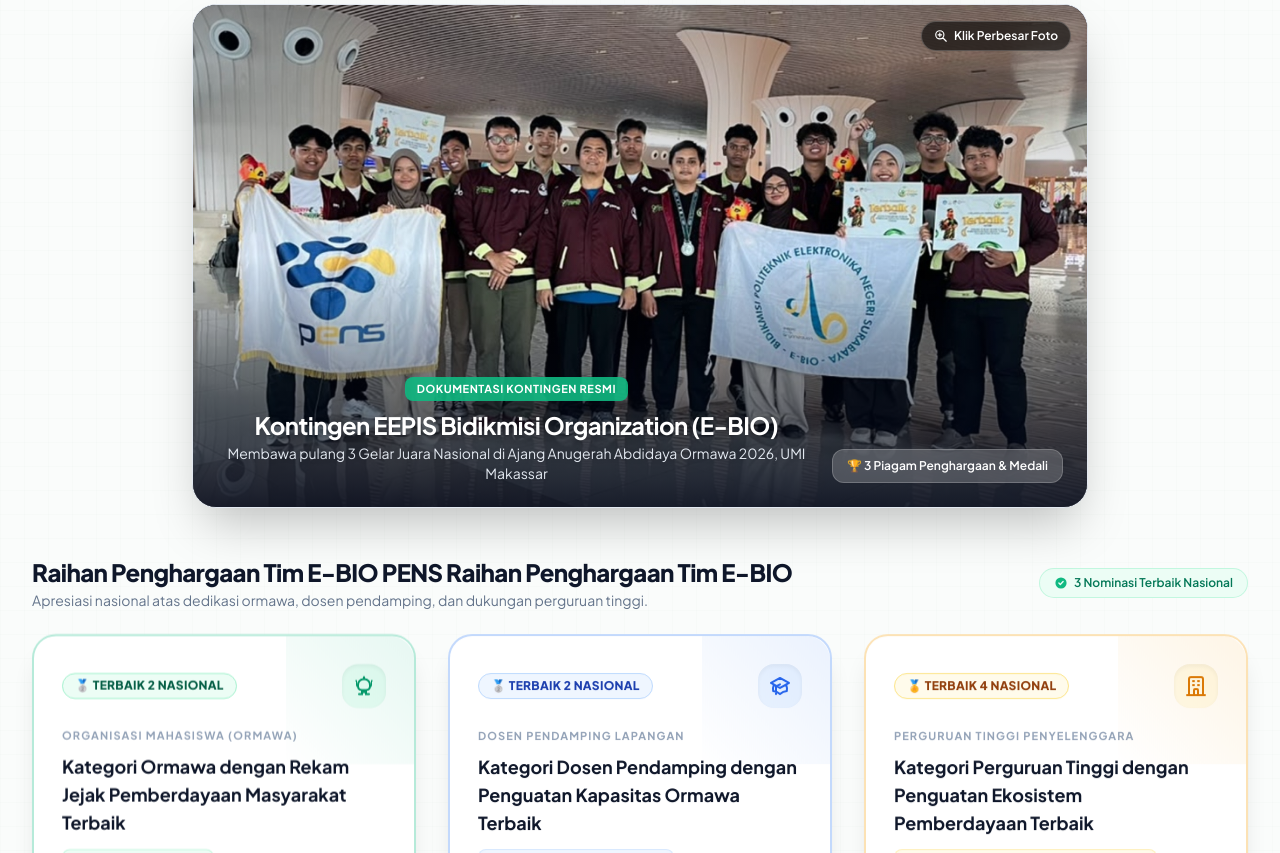
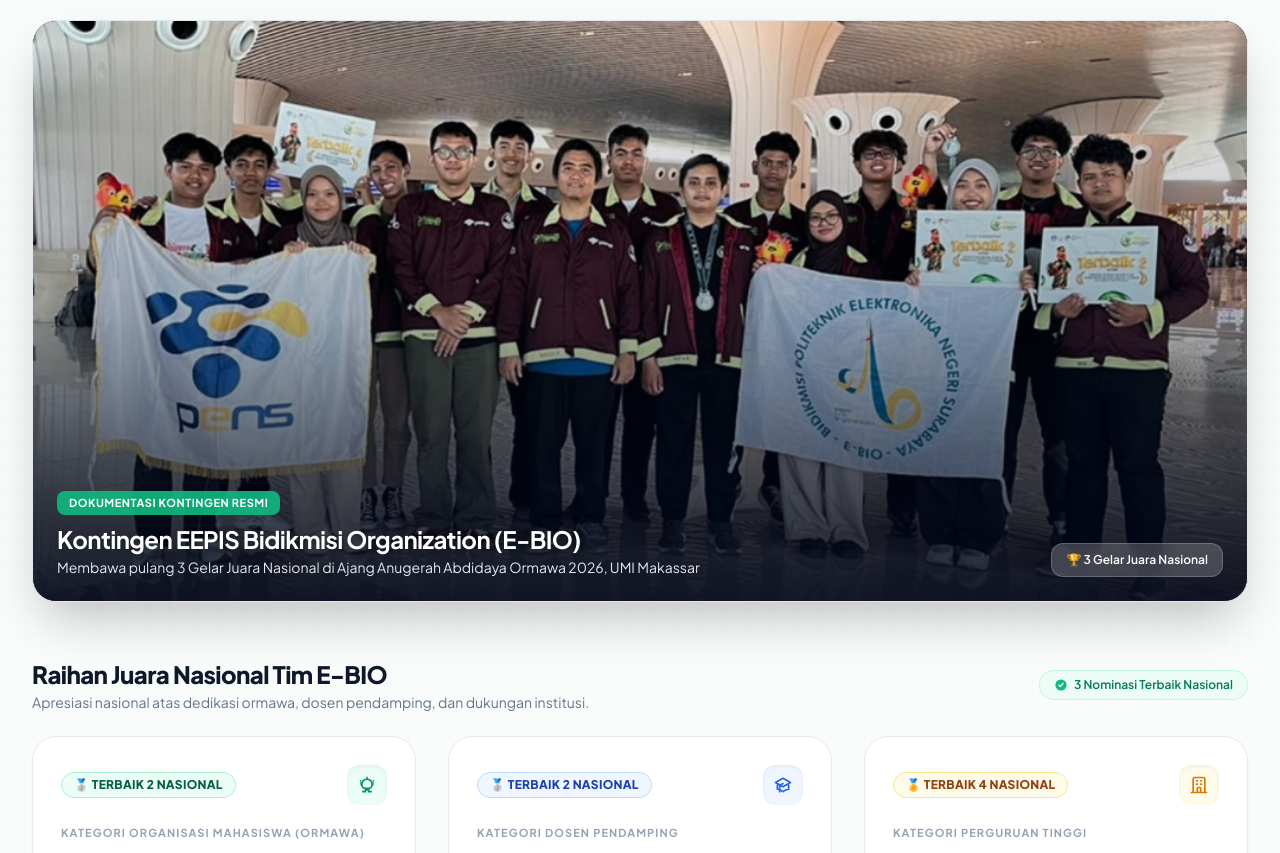
Before and after one commit to 66adamfahriansyah/ABDIDAYA, a website: page index.html in a window 1280 px wide. Shown: the part 11147-12000 px from the top of the page. Drawn offline with nearby package versions, Linux system fonts and the light colour scheme.

Commit message:
fix: selaraskan tata letak, hapus feedback stan, dan rapikan kartu penghargaan Abdidaya
# Conflicts:
#	index.html

```diff
--- a/index.html
+++ b/index.html
@@ -5,8 +5,7 @@
   <meta charset="UTF-8">
   <meta name="viewport" content="width=device-width, initial-scale=1.0">
   <title>Pemberdayaan Petani Bawang Merah | Light Trap Surya IoT & LoRa Desa Sajen</title>
-  <meta name="description"
-    content="Inovasi PPK Ormawa E-BIO: Light Trap Tenaga Surya Berbasis IoT & LoRa untuk Petani Bawang Merah Desa Sajen, Mojokerto.">
+  <meta name="description" content="Inovasi PPK Ormawa E-BIO: Light Trap Tenaga Surya Berbasis IoT & LoRa untuk Petani Bawang Merah Desa Sajen, Mojokerto.">
   <meta name="referrer" content="strict-origin-when-cross-origin">
 
   <!-- Google Fonts: Inter, Plus Jakarta Sans & JetBrains Mono -->
@@ -1229,68 +1228,55 @@
             Ditjen Diktiristek / Belmawa • Kemendiktisaintek RI
           </div>
         </div>
-
-        <!-- Banner Foto Kontingen & Perolehan Penghargaan Abdidaya 2026 -->
-        <div
-          class="mt-8 relative w-full rounded-3xl overflow-hidden shadow-2xl border border-slate-200 dark:border-slate-800 bg-slate-900 group reveal-scale cursor-pointer"
-          onclick="openImagePreview('assets/abdidaya-team-awarding.jpg', 'Kontingen EEPIS Bidikmisi Organization (E-BIO) - Anugerah Abdidaya Ormawa 2026')">
+      </div>
+
+      <!-- Banner Foto Kontingen Resmi Abdidaya 2026 -->
+      <div class="mb-14 reveal">
+        <div
+          class="relative w-full rounded-3xl overflow-hidden shadow-2xl border border-slate-200 dark:border-slate-800 bg-slate-900 group">
           <img src="assets/abdidaya-team-awarding.jpg"
             alt="Kontingen EEPIS Bidikmisi Organization (E-BIO) di Anugerah Abdidaya Ormawa 2026"
-            class="w-full h-auto object-cover max-h-[580px] group-hover:scale-102 transition-transform duration-700">
+            class="w-full h-auto object-cover max-h-[580px]">
 
           <!-- Subtle Gradient Overlay -->
           <div
-            class="absolute inset-0 bg-gradient-to-t from-slate-950/85 via-transparent to-slate-950/30 pointer-events-none">
-          </div>
-
-          <!-- Top Badge: Zoom Indicator -->
-          <div class="absolute top-4 right-4 z-10">
+            class="absolute inset-0 bg-gradient-to-t from-slate-950/90 via-slate-950/30 to-transparent pointer-events-none">
+          </div>
+
+          <!-- Bottom Floating Info Overlay (Rata Kiri) -->
+          <div
+            class="absolute bottom-6 left-6 right-6 flex flex-col sm:flex-row items-start sm:items-end justify-between gap-4 text-white z-10 text-left">
+            <div class="text-left">
               <span
-              class="inline-flex items-center gap-1.5 px-3 py-1.5 rounded-full bg-black/60 backdrop-blur-md text-xs font-semibold text-white border border-white/20 shadow-sm group-hover:bg-emerald-600/90 transition-colors">
-              <svg class="w-3.5 h-3.5" fill="none" viewBox="0 0 24 24" stroke="currentColor">
-                <path stroke-linecap="round" stroke-linejoin="round" stroke-width="2"
-                  d="M21 21l-6-6m2-5a7 7 0 11-14 0 7 7 0 0114 0zM10 7v6m3-3H7" />
-              </svg>
-              <span>Klik Perbesar Foto</span>
-            </span>
-          </div>
-
-          <!-- Bottom Floating Info Overlay -->
-          <div
-            class="absolute bottom-6 left-6 right-6 flex flex-col sm:flex-row items-start sm:items-end justify-between gap-4 text-white z-10">
-            <div>
-              <span
-                class="inline-block px-3 py-1 rounded-lg bg-emerald-500/90 text-[11px] font-bold uppercase tracking-wider text-white mb-2 shadow-xs">
+                class="inline-block px-3 py-1 rounded-lg bg-emerald-500/90 text-[11px] font-bold uppercase tracking-wider text-white mb-2 shadow-xs text-left">
                 DOKUMENTASI KONTINGEN RESMI
               </span>
-              <h3 class="text-lg sm:text-2xl font-bold tracking-tight text-white drop-shadow">
+              <h3 class="text-lg sm:text-2xl font-bold tracking-tight text-white drop-shadow text-left">
                 Kontingen EEPIS Bidikmisi Organization (E-BIO)
               </h3>
-              <p class="text-xs sm:text-sm text-slate-200 drop-shadow mt-0.5">
+              <p class="text-xs sm:text-sm text-slate-200 drop-shadow mt-0.5 text-left">
                 Membawa pulang 3 Gelar Juara Nasional di Ajang Anugerah Abdidaya Ormawa 2026, UMI Makassar
               </p>
             </div>
             <div class="shrink-0 flex items-center gap-2">
               <span
                 class="inline-flex items-center gap-2 px-3.5 py-2 rounded-xl bg-white/20 backdrop-blur-md text-xs font-semibold text-white border border-white/20 shadow-sm">
-                🏆 3 Piagam Penghargaan &amp; Medali
+                🏆 3 Gelar Juara Nasional
               </span>
             </div>
           </div>
         </div>
       </div>
 
-      <!-- Part 1: Grid 3 Kartu Kejuaraan / Awarding -->
-      <div class="mb-16">
-        <div>
-          <div class="mb-6 flex flex-col sm:flex-row sm:items-center justify-between gap-2">
-            <div>
+      <!-- Raihan Juara Nasional Tim E-BIO -->
+      <div class="mb-8 reveal">
+        <div class="mb-6 flex flex-col sm:flex-row sm:items-center justify-between gap-2 text-left">
+          <div class="text-left">
             <h3 class="text-xl sm:text-2xl font-extrabold text-slate-900 dark:text-white tracking-tight">
-                Raihan Penghargaan Tim E-BIO PENS
-                Raihan Penghargaan Tim E-BIO
+              Raihan Juara Nasional Tim E-BIO
             </h3>
             <p class="text-xs sm:text-sm text-slate-500 dark:text-slate-400 mt-0.5">
-                Apresiasi nasional atas dedikasi ormawa, dosen pendamping, dan dukungan perguruan tinggi.
+              Apresiasi nasional atas dedikasi ormawa, dosen pendamping, dan dukungan institusi.
             </p>
           </div>
           <span
@@ -1304,43 +1290,100 @@
           </span>
         </div>
 
-          <!-- 3 Kartu Awarding Dimuat Dinamis -->
-          <div id="abdidaya-awards-container" class="grid grid-cols-1 md:grid-cols-3 gap-6 lg:gap-8"></div>
-        </div>
-
-        <!-- Part 2: Space Galeri Dokumentasi Abdidaya 2026 -->
-        <div class="pt-12 border-t border-slate-200/80 dark:border-slate-800">
-          <div class="flex flex-col md:flex-row md:items-end justify-between mb-8 gap-4 reveal">
+        <!-- 3 Kartu Awarding Dimuat Lengkap & Responsif -->
+        <div id="abdidaya-awards-container" class="grid grid-cols-1 md:grid-cols-3 gap-6 lg:gap-8">
+          <!-- Card 1: Ormawa Terbaik 2 -->
+          <div class="relative p-6 sm:p-7 rounded-2xl sm:rounded-3xl bg-white dark:bg-[#0e1726] border border-slate-200/80 dark:border-slate-800 shadow-sm hover:shadow-md hover:-translate-y-1 transition-all duration-300 flex flex-col justify-between group reveal">
             <div>
-              <div
-                class="inline-flex items-center gap-2 px-3 py-1 rounded-full bg-slate-100 dark:bg-slate-800 text-slate-700 dark:text-slate-300 text-xs font-semibold uppercase tracking-wider mb-2">
-                <svg class="w-3.5 h-3.5 text-emerald-500" fill="none" viewBox="0 0 24 24" stroke="currentColor">
-                  <path stroke-linecap="round" stroke-linejoin="round" stroke-width="2"
-                    d="M3 9a2 2 0 012-2h.93a2 2 0 001.664-.89l.812-1.22A2 2 0 0110.07 4h3.86a2 2 0 011.664.89l.812 1.22A2 2 0 0018.07 7H19a2 2 0 012 2v9a2 2 0 01-2 2H5a2 2 0 01-2-2V9z" />
-                  <path stroke-linecap="round" stroke-linejoin="round" stroke-width="2"
-                    d="M15 13a3 3 0 11-6 0 3 3 0 016 0z" />
-                </svg>
-                <span>RUANG DOKUMENTASI RESMI</span>
-              </div>
-              <h3 class="text-2xl sm:text-3xl font-extrabold text-slate-900 dark:text-white tracking-tight">
-                Galeri Momen Puncak Abdidaya 2026
+              <div class="flex items-center justify-between gap-3 mb-5">
+                <span class="inline-flex items-center gap-1.5 px-3 py-1 rounded-full text-xs font-extrabold tracking-wide border shadow-xs bg-emerald-50 dark:bg-emerald-950/50 text-emerald-800 dark:text-emerald-300 border-emerald-200 dark:border-emerald-800/80">
+                  🥈 TERBAIK 2 NASIONAL
+                </span>
+                <div class="w-10 h-10 rounded-xl flex items-center justify-center shrink-0 text-emerald-700 dark:text-emerald-400 bg-emerald-50 dark:bg-emerald-950/60 shadow-inner">
+                  <svg class="w-5 h-5 text-emerald-600 dark:text-emerald-400" fill="currentColor" viewBox="0 0 24 24">
+                    <path d="M12 2a1 1 0 011 1v1.07A7.002 7.002 0 0119 11v1a5 5 0 01-4 4.9V19h2a1 1 0 110 2H7a1 1 0 110-2h2v-2.1A5 5 0 015 12v-1a7.002 7.002 0 016-6.93V3a1 1 0 011-1zm5 9a5 5 0 00-10 0v1a3 3 0 003 3h4a3 3 0 003-3v-1zm-6 10h2v-2h-2v2zM3 7a1 1 0 011-1h1v4a6.97 6.97 0 011.08 3.72A3.001 3.001 0 014 11V7zm17 0v4a3.001 3.001 0 01-2.08 2.72A6.97 6.97 0 0019 10V6h1a1 1 0 011 1z"/>
+                  </svg>
+                </div>
+              </div>
+              <div class="text-[11px] font-bold uppercase tracking-widest text-slate-400 dark:text-slate-500 mb-2">
+                Kategori Organisasi Mahasiswa (ORMAWA)
+              </div>
+              <h3 class="text-base sm:text-lg font-bold text-slate-900 dark:text-white leading-snug group-hover:text-emerald-600 dark:group-hover:text-emerald-400 transition-colors">
+                Kategori Ormawa dengan Rekam Jejak Pemberdayaan Masyarakat Terbaik (Asesmen Portofolio)
               </h3>
-              <p class="text-xs sm:text-sm text-slate-500 dark:text-slate-400 mt-1 max-w-2xl">
-                Dokumentasi visual penganugerahan di UMI Makassar, display stan ekspo teknologi, trofi penghargaan, dan
-                sesi penjurian nasional.
+              <p class="mt-4 text-xs sm:text-sm text-slate-600 dark:text-slate-300 leading-relaxed">
+                Penghargaan atas rekam jejak EEPIS Bidikmisi Organization (E-BIO) dalam melaksanakan program pengabdian dan pemberdayaan masyarakat, mulai dari perencanaan, pelaksanaan, keterlibatan masyarakat, hingga keberlanjutan program yang memberikan manfaat nyata bagi masyarakat.
               </p>
             </div>
-            <!-- Info Panduan Upload -->
-            <div
-              class="text-[11px] text-slate-500 dark:text-slate-400 bg-white dark:bg-slate-900 px-3.5 py-2 rounded-xl border border-slate-200/80 dark:border-slate-800 shadow-xs shrink-0">
-              💡 <span>Letakkan foto ke folder <code
-                  class="text-emerald-600 dark:text-emerald-400 font-mono font-bold">assets/</code> untuk
-                memperbarui</span>
-            </div>
-          </div>
-
-          <!-- Grid 4 Card Galeri Dokumentasi Interaktif Dimuat Dinamis -->
-          <div id="abdidaya-gallery-container" class="grid grid-cols-1 sm:grid-cols-2 lg:grid-cols-4 gap-5 lg:gap-6">
+            <div class="mt-6 pt-4 border-t border-slate-100 dark:border-slate-800 flex items-center justify-between gap-2 text-xs">
+              <span class="text-slate-400 dark:text-slate-500 text-[11px] shrink-0">Penerima Apresiasi</span>
+              <span class="font-bold text-slate-800 dark:text-slate-200 text-right leading-tight" title="EEPIS Bidikmisi Organization (E-BIO)">
+                EEPIS Bidikmisi Organization (E-BIO)
+              </span>
+            </div>
+          </div>
+
+          <!-- Card 2: Dosen Pendamping Terbaik 2 -->
+          <div class="relative p-6 sm:p-7 rounded-2xl sm:rounded-3xl bg-white dark:bg-[#0e1726] border border-slate-200/80 dark:border-slate-800 shadow-sm hover:shadow-md hover:-translate-y-1 transition-all duration-300 flex flex-col justify-between group reveal" style="transition-delay: 120ms;">
+            <div>
+              <div class="flex items-center justify-between gap-3 mb-5">
+                <span class="inline-flex items-center gap-1.5 px-3 py-1 rounded-full text-xs font-extrabold tracking-wide border shadow-xs bg-blue-50 dark:bg-blue-950/50 text-blue-800 dark:text-blue-300 border-blue-200 dark:border-blue-800/80">
+                  🥈 TERBAIK 2 NASIONAL
+                </span>
+                <div class="w-10 h-10 rounded-xl flex items-center justify-center shrink-0 text-blue-700 dark:text-blue-400 bg-blue-50 dark:bg-blue-950/60 shadow-inner">
+                  <svg class="w-5 h-5 text-blue-600 dark:text-blue-400" fill="none" viewBox="0 0 24 24" stroke="currentColor">
+                    <path stroke-linecap="round" stroke-linejoin="round" stroke-width="2" d="M12 14l9-5-9-5-9 5 9 5zm0 0l6.16-3.422a12.083 12.083 0 01.665 6.479A11.952 11.952 0 0012 20.055a11.952 11.952 0 00-6.824-2.998 12.078 12.078 0 01.665-6.479L12 14zm-4 6v-7.5l4-2.222" />
+                  </svg>
+                </div>
+              </div>
+              <div class="text-[11px] font-bold uppercase tracking-widest text-slate-400 dark:text-slate-500 mb-2">
+                Kategori Dosen Pendamping
+              </div>
+              <h3 class="text-base sm:text-lg font-bold text-slate-900 dark:text-white leading-snug group-hover:text-emerald-600 dark:group-hover:text-emerald-400 transition-colors">
+                Kategori Dosen Pendamping dengan Penguatan Kapasitas Ormawa Terbaik
+              </h3>
+              <p class="mt-4 text-xs sm:text-sm text-slate-600 dark:text-slate-300 leading-relaxed">
+                Apresiasi atas peran dosen pendamping dalam membimbing dan mengarahkan mahasiswa selama pelaksanaan program, memberikan dukungan keilmuan, serta membantu mahasiswa mengembangkan solusi dan menerapkan teknologi yang bermanfaat bagi masyarakat.
+              </p>
+            </div>
+            <div class="mt-6 pt-4 border-t border-slate-100 dark:border-slate-800 flex items-center justify-between gap-2 text-xs">
+              <span class="text-slate-400 dark:text-slate-500 text-[11px] shrink-0">Penerima Apresiasi</span>
+              <span class="font-bold text-slate-800 dark:text-slate-200 text-right leading-tight" title="Dosen Pendamping PPK Ormawa E-BIO">
+                Dosen Pendamping PPK Ormawa E-BIO
+              </span>
+            </div>
+          </div>
+
+          <!-- Card 3: Perguruan Tinggi Terbaik 4 -->
+          <div class="relative p-6 sm:p-7 rounded-2xl sm:rounded-3xl bg-white dark:bg-[#0e1726] border border-slate-200/80 dark:border-slate-800 shadow-sm hover:shadow-md hover:-translate-y-1 transition-all duration-300 flex flex-col justify-between group reveal" style="transition-delay: 240ms;">
+            <div>
+              <div class="flex items-center justify-between gap-3 mb-5">
+                <span class="inline-flex items-center gap-1.5 px-3 py-1 rounded-full text-xs font-extrabold tracking-wide border shadow-xs bg-amber-50 dark:bg-amber-950/50 text-amber-800 dark:text-amber-300 border-amber-200 dark:border-amber-800/80">
+                  🏅 TERBAIK 4 NASIONAL
+                </span>
+                <div class="w-10 h-10 rounded-xl flex items-center justify-center shrink-0 text-amber-700 dark:text-amber-400 bg-amber-50 dark:bg-amber-950/60 shadow-inner">
+                  <svg class="w-5 h-5 text-amber-600 dark:text-amber-400" fill="none" viewBox="0 0 24 24" stroke="currentColor">
+                    <path stroke-linecap="round" stroke-linejoin="round" stroke-width="2" d="M19 21V5a2 2 0 00-2-2H7a2 2 0 00-2 2v16m14 0h2m-2 0h-5m-9 0H3m2 0h5M9 7h1m-1 4h1m4-4h1m-1 4h1m-5 10v-5a1 1 0 011-1h2a1 1 0 011 1v5m-4 0h4" />
+                  </svg>
+                </div>
+              </div>
+              <div class="text-[11px] font-bold uppercase tracking-widest text-slate-400 dark:text-slate-500 mb-2">
+                Kategori Perguruan Tinggi
+              </div>
+              <h3 class="text-base sm:text-lg font-bold text-slate-900 dark:text-white leading-snug group-hover:text-emerald-600 dark:group-hover:text-emerald-400 transition-colors">
+                Kategori Perguruan Tinggi dengan Penguatan Ekosistem Pemberdayaan Terbaik
+              </h3>
+              <p class="mt-4 text-xs sm:text-sm text-slate-600 dark:text-slate-300 leading-relaxed">
+                Pengakuan atas dukungan PENS dalam memfasilitasi kegiatan pemberdayaan masyarakat melalui pendampingan mahasiswa, penyediaan sarana dan prasarana, dukungan pendanaan, serta pengembangan program pengabdian yang memberikan manfaat bagi masyarakat.
+              </p>
+            </div>
+            <div class="mt-6 pt-4 border-t border-slate-100 dark:border-slate-800 flex items-center justify-between gap-2 text-xs">
+              <span class="text-slate-400 dark:text-slate-500 text-[11px] shrink-0">Penerima Apresiasi</span>
+              <span class="font-bold text-slate-800 dark:text-slate-200 text-right leading-tight" title="Politeknik Elektronika Negeri Surabaya (PENS)">
+                Politeknik Elektronika Negeri Surabaya (PENS)
+              </span>
+            </div>
+          </div>
         </div>
       </div>
 
@@ -1398,7 +1441,6 @@
               </svg>
               <span>YOUTUBE CHANNEL • DOKUMENTASI LENGKAP</span>
             </div>
-            <h3 class="text-xl sm:text-2xl font-bold text-slate-900 tracking-tight">Kanal Video Resmi PPKO E-BIO PENS
             <h3 class="text-xl sm:text-2xl font-bold text-slate-900 tracking-tight">Kanal Video Resmi PPKO E-BIO
             </h3>
             <p class="text-xs sm:text-sm text-slate-500 mt-1">
@@ -1413,7 +1455,6 @@
               <path
                 d="M23.498 6.186a3.016 3.016 0 0 0-2.122-2.136C19.505 3.545 12 3.545 12 3.545s-7.505 0-9.377.505A3.017 3.017 0 0 0 .502 6.186C0 8.07 0 12 0 12s0 3.93.502 5.814a3.016 3.016 0 0 0 2.122 2.136c1.871.505 9.376.505 9.376.505s7.505 0 9.377-.505a3.015 3.015 0 0 0 2.122-2.136C24 15.93 24 12 24 12s0-3.93-.502-5.814zM9.545 15.568V8.432L15.818 12l-6.273 3.568z" />
             </svg>
-            <span>PPKO E-BIO PENS</span>
             <span>PPKO E-BIO</span>
           </a>
         </div>
@@ -1438,8 +1479,8 @@
         <div class="md:col-span-7 space-y-5">
           <div class="flex items-center gap-3.5">
             <div class="w-12 h-12 sm:w-13 sm:h-13 rounded-full flex items-center justify-center shrink-0">
-              <img src="assets/logo.png" alt="Logo PPK Ormawa E-BIO"
-                class="w-full h-full object-contain rounded-full" style="object-fit: contain;">
+              <img src="assets/logo.png" alt="Logo PPK Ormawa E-BIO" class="w-full h-full object-contain rounded-full"
+                style="object-fit: contain;">
             </div>
             <div>
               <span class="font-extrabold text-base sm:text-lg tracking-tight text-white block">PPK ORMAWA E-BIO
@@ -1449,7 +1490,6 @@
           </div>
 
           <p class="text-xs sm:text-sm text-slate-300 leading-relaxed max-w-xl">
-            PPK Ormawa E-BIO PENS 2026 merupakan program pemberdayaan masyarakat berbasis Smart Farming yang
             PPK Ormawa E-BIO 2026 merupakan program pemberdayaan masyarakat berbasis Smart Farming yang
             memanfaatkan IoT, light trap bertenaga surya, dan pemantauan kondisi lahan untuk mendukung pertanian bawang
             merah berkelanjutan di Desa Sajen, Mojokerto, melalui kolaborasi mahasiswa, pemerintah desa, kelompok tani,
--- a/js/data/abdidaya.data.js
+++ b/js/data/abdidaya.data.js
@@ -18,33 +18,33 @@ const abdidayaAwardsData = [
   {
     rankBadge: "🥈 TERBAIK 2 NASIONAL",
     medal: "silver",
-    categoryTarget: "Organisasi Mahasiswa (Ormawa)",
-    title: "Kategori Ormawa dengan Rekam Jejak Pemberdayaan Masyarakat Terbaik",
+    categoryTarget: "Kategori Organisasi Mahasiswa (ORMAWA)",
+    title: "Kategori Ormawa dengan Rekam Jejak Pemberdayaan Masyarakat Terbaik (Asesmen Portofolio)",
     assessment: "Asesmen Portofolio",
     recipient: "EEPIS Bidikmisi Organization (E-BIO)",
-    desc: "Penghargaan prestisius atas rekam jejak dedikasi, kedalaman partisipasi warga, serta konsistensi implementasi teknologi Light Trap IoT dalam memberdayakan kelompok tani bawang merah di Desa Sajen.",
+    desc: "Penghargaan atas rekam jejak EEPIS Bidikmisi Organization (E-BIO) dalam melaksanakan program pengabdian dan pemberdayaan masyarakat, mulai dari perencanaan, pelaksanaan, keterlibatan masyarakat, hingga keberlanjutan program yang memberikan manfaat nyata bagi masyarakat.",
     themeColor: "emerald",
     iconType: "trophy"
   },
   {
     rankBadge: "🥈 TERBAIK 2 NASIONAL",
     medal: "silver",
-    categoryTarget: "Dosen Pendamping Lapangan",
+    categoryTarget: "Kategori Dosen Pendamping",
     title: "Kategori Dosen Pendamping dengan Penguatan Kapasitas Ormawa Terbaik",
     assessment: "Pembinaan & Alih Teknologi",
     recipient: "Dosen Pendamping PPK Ormawa E-BIO",
-    desc: "Apresiasi atas bimbingan strategis, transfer keilmuan multidisiplin, serta komitmen pendampingan komprehensif bagi mahasiswa dan masyarakat petani di lapangan hingga ke ajang nasional.",
+    desc: "Apresiasi atas peran dosen pendamping dalam membimbing dan mengarahkan mahasiswa selama pelaksanaan program, memberikan dukungan keilmuan, serta membantu mahasiswa mengembangkan solusi dan menerapkan teknologi yang bermanfaat bagi masyarakat.",
     themeColor: "blue",
     iconType: "mentor"
   },
   {
     rankBadge: "🏅 TERBAIK 4 NASIONAL",
     medal: "bronze",
-    categoryTarget: "Perguruan Tinggi Penyelenggara",
+    categoryTarget: "Kategori Perguruan Tinggi",
     title: "Kategori Perguruan Tinggi dengan Penguatan Ekosistem Pemberdayaan Terbaik",
     assessment: "Penguatan Ekosistem Kampus & MBKM",
     recipient: "Politeknik Elektronika Negeri Surabaya (PENS)",
-    desc: "Pengakuan nasional atas komitmen PENS dalam memfasilitasi rekognisi MBKM, ketersediaan sarana riset terapan, pendanaan stimulan, serta ekosistem pendukung pengabdian masyarakat.",
+    desc: "Pengakuan atas dukungan PENS dalam memfasilitasi kegiatan pemberdayaan masyarakat melalui pendampingan mahasiswa, penyediaan sarana dan prasarana, dukungan pendanaan, serta pengembangan program pengabdian yang memberikan manfaat bagi masyarakat.",
     themeColor: "amber",
     iconType: "university"
   }
--- a/js/renderers/abdidaya.renderer.js
+++ b/js/renderers/abdidaya.renderer.js
@@ -6,6 +6,9 @@
 function renderAbdidayaAwards() {
   const container = document.getElementById('abdidaya-awards-container');
   if (!container) return;
+
+  // Pertahankan struktur jika sudah ada di DOM untuk performa render langsung
+  if (container.children && container.children.length > 0) return;
 
   const awards = (typeof EBIO_DATA !== 'undefined' && EBIO_DATA.abdidayaAwards)
     ? EBIO_DATA.abdidayaAwards
@@ -45,18 +48,14 @@ function renderAbdidayaAwards() {
   };
 
   container.innerHTML = awards.map((item, idx) => `
-    <div class="relative p-6 sm:p-7 rounded-3xl bg-white dark:bg-[#0e1726] border-2 ${borderThemes[item.themeColor] || 'border-slate-200'} shadow-xl hover:shadow-2xl hover:-translate-y-2 transition-all duration-300 flex flex-col justify-between group reveal" style="transition-delay: ${idx * 120}ms;">
-
-      <!-- Top Decorative Glow -->
-      <div class="absolute top-0 right-0 w-32 h-32 bg-gradient-to-bl from-${item.themeColor}-500/10 to-transparent rounded-tr-3xl pointer-events-none"></div>
-
+    <div class="relative p-6 sm:p-7 rounded-2xl sm:rounded-3xl bg-white dark:bg-[#0e1726] border border-slate-200/80 dark:border-slate-800 shadow-sm hover:shadow-md hover:-translate-y-1 transition-all duration-300 flex flex-col justify-between group reveal" style="transition-delay: ${idx * 120}ms;">
       <div>
         <!-- Top Meta: Badge & Icon -->
         <div class="flex items-center justify-between gap-3 mb-5">
           <span class="inline-flex items-center gap-1.5 px-3 py-1 rounded-full text-xs font-extrabold tracking-wide border shadow-xs ${badgeThemes[item.themeColor] || 'bg-slate-100 text-slate-800'}">
             ${item.rankBadge}
           </span>
-          <div class="w-11 h-11 rounded-2xl flex items-center justify-center shrink-0 ${tagThemes[item.themeColor]} shadow-inner">
+          <div class="w-10 h-10 rounded-xl flex items-center justify-center shrink-0 ${tagThemes[item.themeColor]} shadow-inner">
             ${icons[item.iconType] || icons.trophy}
           </div>
         </div>
@@ -70,16 +69,6 @@ function renderAbdidayaAwards() {
         <h3 class="text-base sm:text-lg font-bold text-slate-900 dark:text-white leading-snug group-hover:text-emerald-600 dark:group-hover:text-emerald-400 transition-colors">
           ${item.title}
         </h3>
-
-        <!-- Assessment Pill -->
-        <div class="mt-3">
-          <span class="inline-flex items-center gap-1 px-2.5 py-1 rounded-lg text-[11px] sm:text-xs font-semibold ${tagThemes[item.themeColor]} border border-${item.themeColor}-200/50">
-            <svg class="w-3 h-3" fill="none" viewBox="0 0 24 24" stroke="currentColor">
-              <path stroke-linecap="round" stroke-linejoin="round" stroke-width="2.5" d="M5 13l4 4L19 7" />
-            </svg>
-            ${item.assessment}
-          </span>
-        </div>
 
         <!-- Description -->
         <p class="mt-4 text-xs sm:text-sm text-slate-600 dark:text-slate-300 leading-relaxed">
```
Also changed, not shown: components/Footer.html (+1 -1 lines). Lines whose indentation alone changed are shown as unchanged.
